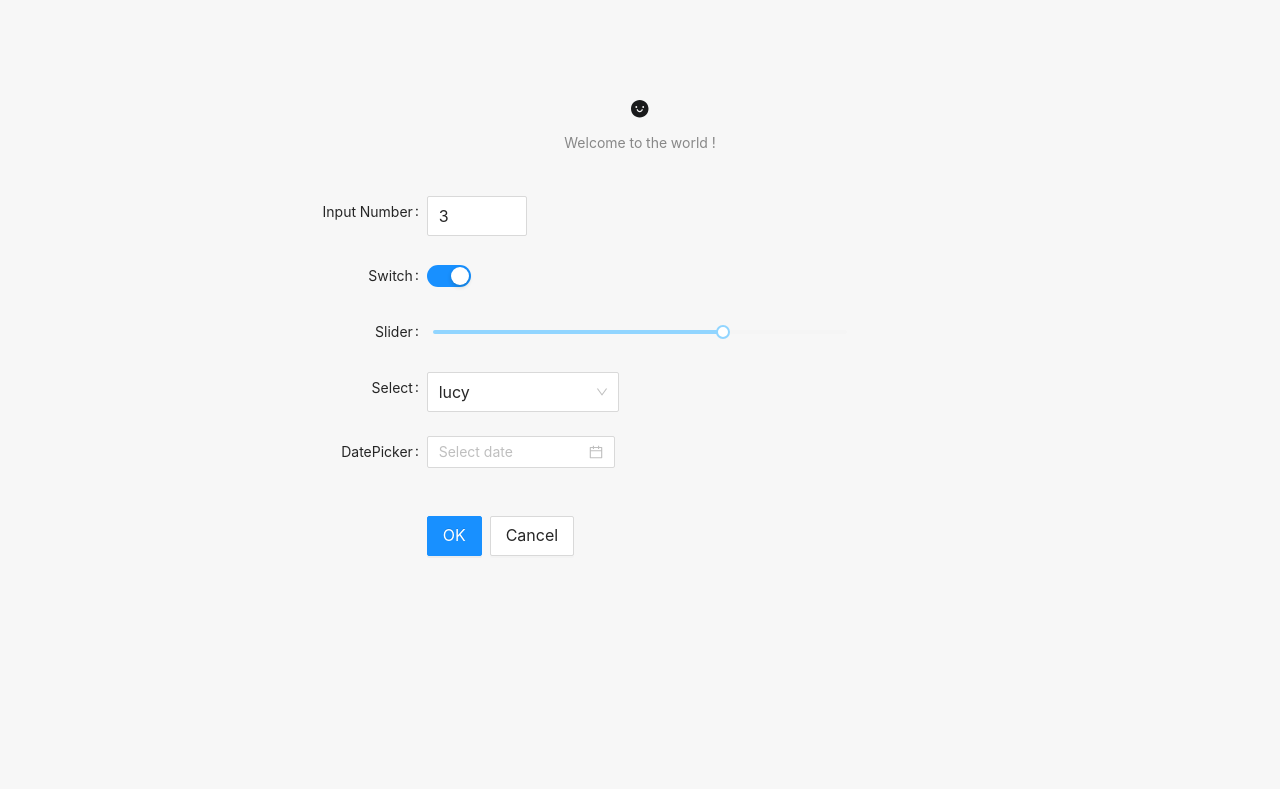
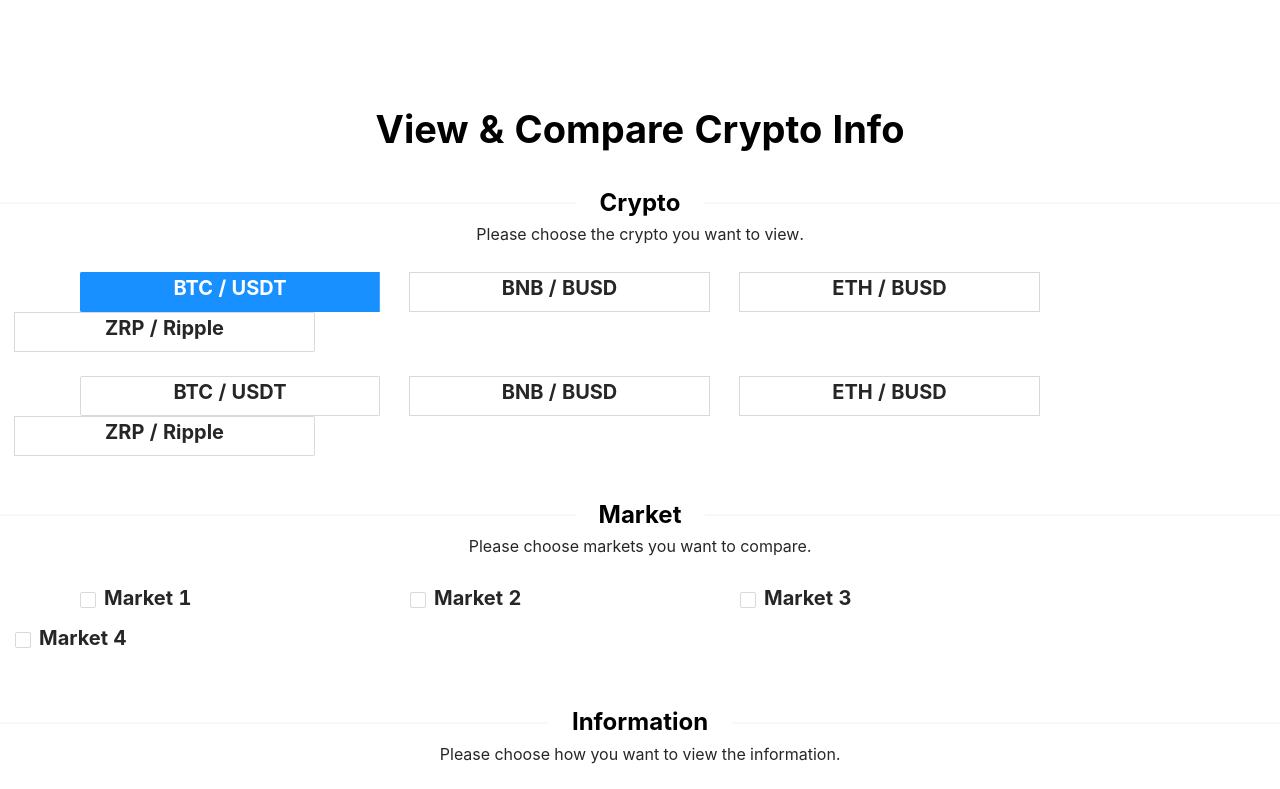
Before and after one commit to MaxytZhang/SI579_Final, a Next.js app: page / in a window 1280 px wide. Shown: the top 789 px of the page. Built offline with nearby package versions, Linux system fonts and the light colour scheme.

Commit message:
index page layout finished

```diff
--- a/pages/index.js
+++ b/pages/index.js
@@ -1,4 +1,6 @@
-import { Form, Select, InputNumber, Switch, Slider, Button } from 'antd'
+import { Form, Select, InputNumber, Switch, Slider, Button} from 'antd'
+import { Row, Col, Divider, Checkbox } from 'antd';
+import { Radio, Space } from 'antd';
 
 // Custom DatePicker that uses Day.js instead of Moment.js
 import DatePicker from '../components/DatePicker'
@@ -17,88 +19,66 @@
 export default function Home() {
   return (
     <div style={content}>
-      <div className="text-center mb-5">
-        <Link href="#">
-          <a className="logo mr-0">
-            <SmileFilled size={48} strokeWidth={1} />
-          </a>
-        </Link>
+      <Row justify="space-around" style={{fontSize:38, fontWeight:'bold', color:'Black', marginBottom: 24}}>View &amp; Compare Crypto Info</Row>
+      <Divider style={{fontSize:24, fontWeight:'bold', color:'Black'}} plain>Crypto</Divider>
+      <Row justify="space-around" style={{fontSize:16, marginTop: -15, marginBottom: 24}}>Please choose the crypto you want to view.</Row>
+      <Row justify="space-around">
+        <Radio.Group defaultValue="a" buttonStyle="solid">
+        <Row style={{marginBottom:24}}>
+          <Radio.Button value="a" style={{width: 300, height: 40, fontSize: 20, marginLeft: 80, marginRight: 15, textAlign:'center', fontWeight:'bold'}}>BTC / USDT</Radio.Button>
+          <Radio.Button value="b" style={{width: 300, height: 40, fontSize: 20, marginLeft: 15, marginRight: 15, textAlign:'center', fontWeight:'bold'}}>BNB / BUSD</Radio.Button>
+          <Radio.Button value="c" style={{width: 300, height: 40, fontSize: 20, marginLeft: 15, marginRight: 15, textAlign:'center', fontWeight:'bold'}}>ETH / BUSD</Radio.Button>
+          <Radio.Button value="d" style={{width: 300, height: 40, fontSize: 20, marginLeft: 15, marginRight: 80, textAlign:'center', fontWeight:'bold'}}>ZRP / Ripple</Radio.Button>
+        </Row>
+        <Row style={{marginBottom:24}}>
+          <Radio.Button value="e" style={{width: 300, height: 40, fontSize: 20, marginLeft: 80, marginRight: 15, textAlign:'center', fontWeight:'bold'}}>BTC / USDT</Radio.Button>
+          <Radio.Button value="f" style={{width: 300, height: 40, fontSize: 20, marginLeft: 15, marginRight: 15, textAlign:'center', fontWeight:'bold'}}>BNB / BUSD</Radio.Button>
+          <Radio.Button value="g" style={{width: 300, height: 40, fontSize: 20, marginLeft: 15, marginRight: 15, textAlign:'center', fontWeight:'bold'}}>ETH / BUSD</Radio.Button>
+          <Radio.Button value="h" style={{width: 300, height: 40, fontSize: 20, marginLeft: 15, marginRight: 80, textAlign:'center', fontWeight:'bold'}}>ZRP / Ripple</Radio.Button>
+        </Row>
+        </Radio.Group>
+      </Row>
 
-        <p className="mb-0 mt-3 text-disabled">Welcome to the world !</p>
-      </div>
-      <div>
-        <Form layout="horizontal">
-          <FormItem
-            label="Input Number"
-            labelCol={{ span: 8 }}
-            wrapperCol={{ span: 8 }}
-          >
-            <InputNumber
-              size="large"
-              min={1}
-              max={10}
-              style={{ width: 100 }}
-              defaultValue={3}
-              name="inputNumber"
-            />
-          </FormItem>
+      <Divider style={{fontSize:24, fontWeight:'bold', color:'Black'}} plain>Market</Divider>
+      <Row justify="space-around" style={{fontSize:16, marginTop: -15, marginBottom: 24}}>Please choose markets you want to compare.</Row>
+      <Row justify="space-around">
+        <Checkbox.Group onChange={onChange}>
+          <Row style={{marginBottom:24}}>
+            <Col><Checkbox value="A" style={{width: 300, height: 40, marginLeft: 80, marginRight: 15, fontSize: 20, fontWeight:'bold'}}>Market 1</Checkbox></Col>
+            <Col><Checkbox value="B" style={{width: 300, height: 40, marginLeft: 15, marginRight: 15, fontSize: 20, fontWeight:'bold'}}>Market 2</Checkbox></Col>
+            <Col><Checkbox value="C" style={{width: 300, height: 40, marginLeft: 15, marginRight: 15, fontSize: 20, fontWeight:'bold'}}>Market 3</Checkbox></Col>
+            <Col><Checkbox value="D" style={{width: 300, height: 40, marginLeft: 15, marginRight: 80, fontSize: 20, fontWeight:'bold'}}>Market 4</Checkbox></Col>
+          </Row>
+        </Checkbox.Group>
+      </Row>
 
-          <FormItem
-            label="Switch"
-            labelCol={{ span: 8 }}
-            wrapperCol={{ span: 8 }}
-          >
-            <Switch defaultChecked name="switch" />
-          </FormItem>
+      <Divider style={{fontSize:24, fontWeight:'bold', color:'Black'}} plain>Information</Divider>
+      <Row justify="space-around" style={{fontSize:16, marginTop: -15, marginBottom: 24}}>Please choose how you want to view the information.</Row>
+      <Row justify="space-around">
+        <Radio.Group defaultValue="a" buttonStyle="solid">
+        <Row style={{marginBottom:24}}>
+          <Col><Radio.Button value="a" style={{width: 300, height: 40, fontSize: 20, marginLeft: 80, marginRight: 15, textAlign:'center', fontWeight:'bold'}}>1 min</Radio.Button></Col>
+          <Col><Radio.Button value="b" style={{width: 300, height: 40, fontSize: 20, marginLeft: 15, marginRight: 15, textAlign:'center', fontWeight:'bold'}}>15 min</Radio.Button></Col>
+          <Col><Radio.Button value="c" style={{width: 300, height: 40, fontSize: 20, marginLeft: 15, marginRight: 15, textAlign:'center', fontWeight:'bold'}}>1 hour</Radio.Button></Col>
+          <Col><Radio.Button value="d" style={{width: 300, height: 40, fontSize: 20, marginLeft: 15, marginRight: 80, textAlign:'center', fontWeight:'bold'}}>4 hour</Radio.Button></Col>
+        </Row>
+        <Row style={{marginBottom:24}}>
+          <Col><Radio.Button value="e" style={{width: 300, height: 40, fontSize: 20, marginLeft: 80, marginRight: 15, textAlign:'center', fontWeight:'bold'}}>1 day</Radio.Button></Col>
+          <Col><Radio.Button value="f" style={{width: 300, height: 40, fontSize: 20, marginLeft: 15, marginRight: 80, textAlign:'center', fontWeight:'bold'}}>1 week</Radio.Button></Col>
+        </Row>
+        </Radio.Group>
+      </Row>
 
-          <FormItem
-            label="Slider"
-            labelCol={{ span: 8 }}
-            wrapperCol={{ span: 8 }}
-          >
-            <Slider defaultValue={70} />
-          </FormItem>
-
-          <FormItem
-            label="Select"
-            labelCol={{ span: 8 }}
-            wrapperCol={{ span: 8 }}
-          >
-            <Select
-              size="large"
-              defaultValue="lucy"
-              style={{ width: 192 }}
-              name="select"
-            >
-              <Option value="jack">jack</Option>
-              <Option value="lucy">lucy</Option>
-              <Option value="disabled" disabled>
-                disabled
-              </Option>
-              <Option value="yiminghe">yiminghe</Option>
-            </Select>
-          </FormItem>
-
-          <FormItem
-            label="DatePicker"
-            labelCol={{ span: 8 }}
-            wrapperCol={{ span: 8 }}
-          >
-            <DatePicker name="startDate" />
-          </FormItem>
-          <FormItem
-            style={{ marginTop: 48 }}
-            wrapperCol={{ span: 8, offset: 8 }}
-          >
-            <Button size="large" type="primary" htmlType="submit">
-              OK
-            </Button>
-            <Button size="large" style={{ marginLeft: 8 }}>
-              Cancel
-            </Button>
-          </FormItem>
-        </Form>
-      </div>
+      <Divider plain></Divider>
+      <Row justify="space-around" style={{marginBottom:24}}>
+      <Button type="primary" style={{width: 300, height: 40, fontSize: 20, textAlign:'center', fontWeight:'bold'}}>
+        View
+      </Button>
+      </Row>
     </div>
   )
 }
+
+function onChange(checkedValues) {
+  console.log('checked = ', checkedValues);
+}
--- a/styles/vars.css
+++ b/styles/vars.css
@@ -1,5 +1,5 @@
 :root {
-  --backgroundColor: #f7f7f7;
+  --backgroundColor: #ffffff;
   --primaryColor: #191a1b;
   --textColorSecondary: rgba(0, 0, 0, 0.45);
 }
```
